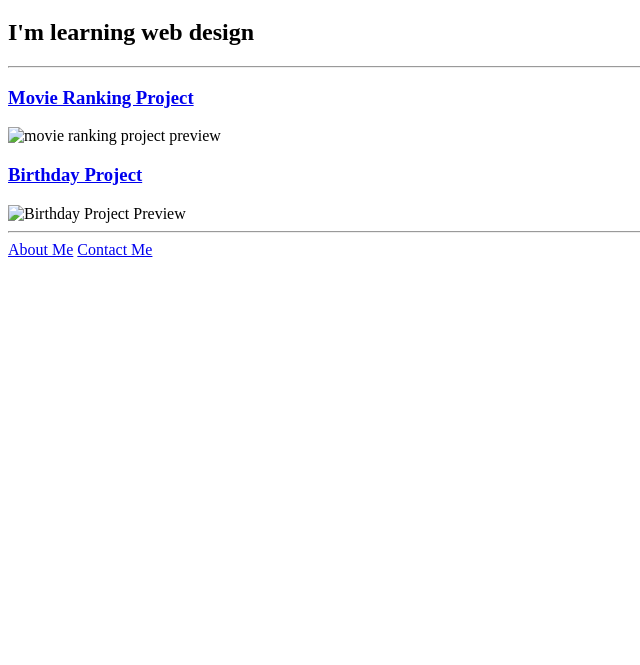
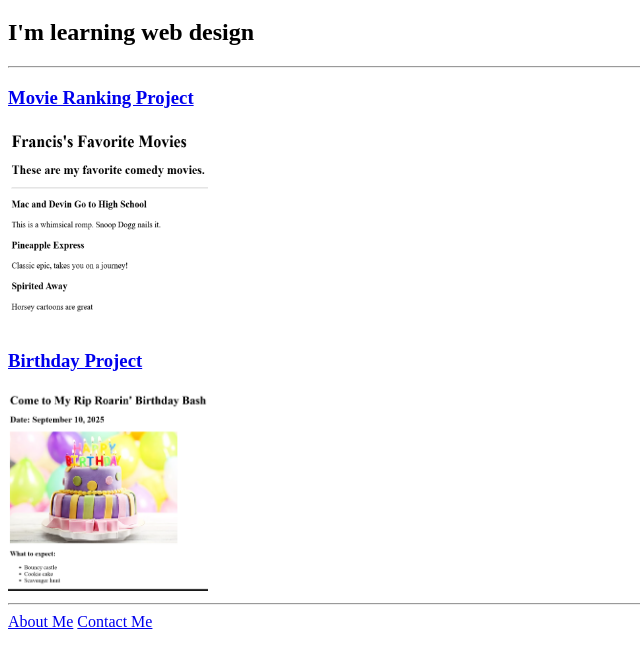
Before and after one commit to piperpup/html-portfolio, a plain HTML site: page index.html in a window 1280 px wide. Shown: the part 61-726 px from the top of the page, without its empty margins (0-640 px from the left). Drawn offline with Linux system fonts and the light colour scheme.

Commit message:
Update index.html

```diff
--- a/index.html
+++ b/index.html
@@ -26,9 +26,9 @@ https://developer.mozilla.org/en-US/docs/Web/HTML/Element/img#attr-height -->
     <h2>I'm learning web design</h2>
     <hr />
     <h3><a href="./public/movie-ranking.html" target="_self">Movie Ranking Project</a></h3>
-    <img height="200" width="200" loading="eager" src="./assets/images/Movie Project Screenshot.png" alt="movie ranking project preview"/>
+    <img height="200" width="200" loading="eager" src="./images/Movie Project Screenshot.png" alt="movie ranking project preview"/>
     <h3><a href="./public/birthday-invite.html" target="_self">Birthday Project</a></h3>
-    <img height="200" src="./assets/images/Birthday Project Screenshot.png" alt="Birthday Project Preview"/>
+    <img height="200" src="./images/Birthday Project Screenshot.png" alt="Birthday Project Preview"/>
     <hr />
     <a href="./public/about.html">About Me</a> <a href="./public/contact.html">Contact Me</a>
 </body>
```
